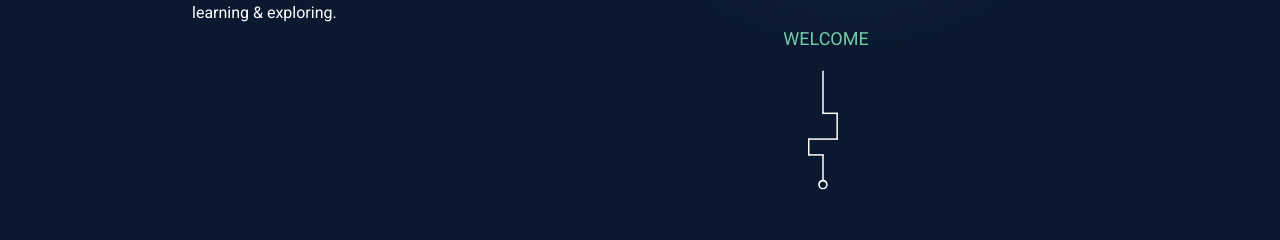
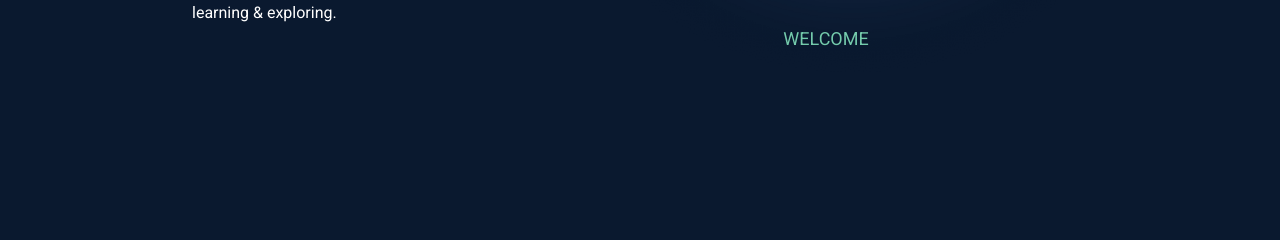
Before and after one commit to Iselinklementin/knuff-portfolio, a React (Create React App) app: page / in a window 1280 px wide. Shown: the part 664-904 px from the top of the page. Built offline with nearby package versions, Linux system fonts and the light colour scheme.

Commit message:
removed line

```diff
--- a/src/css/style.css
+++ b/src/css/style.css
@@ -874,15 +874,6 @@ footer a {
   margin-top: -5rem;
   margin-right: 3rem;
   text-transform: uppercase;
-}
-
-.index .image-container .welcome-line {
-  background-image: url("../../../images/home/iMac-line.svg");
-  background-repeat: no-repeat;
-  background-size: contain;
-  height: 120px;
-  width: 36px;
-  margin-right: 3rem;
 }
 
 .index .intro-section {
--- a/src/sass/partials/pages/_home.scss
+++ b/src/sass/partials/pages/_home.scss
@@ -127,14 +127,15 @@
       text-transform: uppercase;
     }
 
-    .welcome-line {
-      background-image: url("../../../images/home/iMac-line.svg");
-      background-repeat: no-repeat;
-      background-size: contain;
-      height: 120px;
-      width: 36px;
-      margin-right: 3rem;
-    }
+    // .welcome-line {
+    //   display: none;
+    //   background-image: url("../../../images/home/iMac-line.svg");
+    //   background-repeat: no-repeat;
+    //   background-size: contain;
+    //   height: 120px;
+    //   width: 36px;
+    //   margin-right: 3rem;
+    // }
   }
 
   .intro-section {
```
Also changed, not shown: 1 other file (tests, documents, lock files or other folders).
